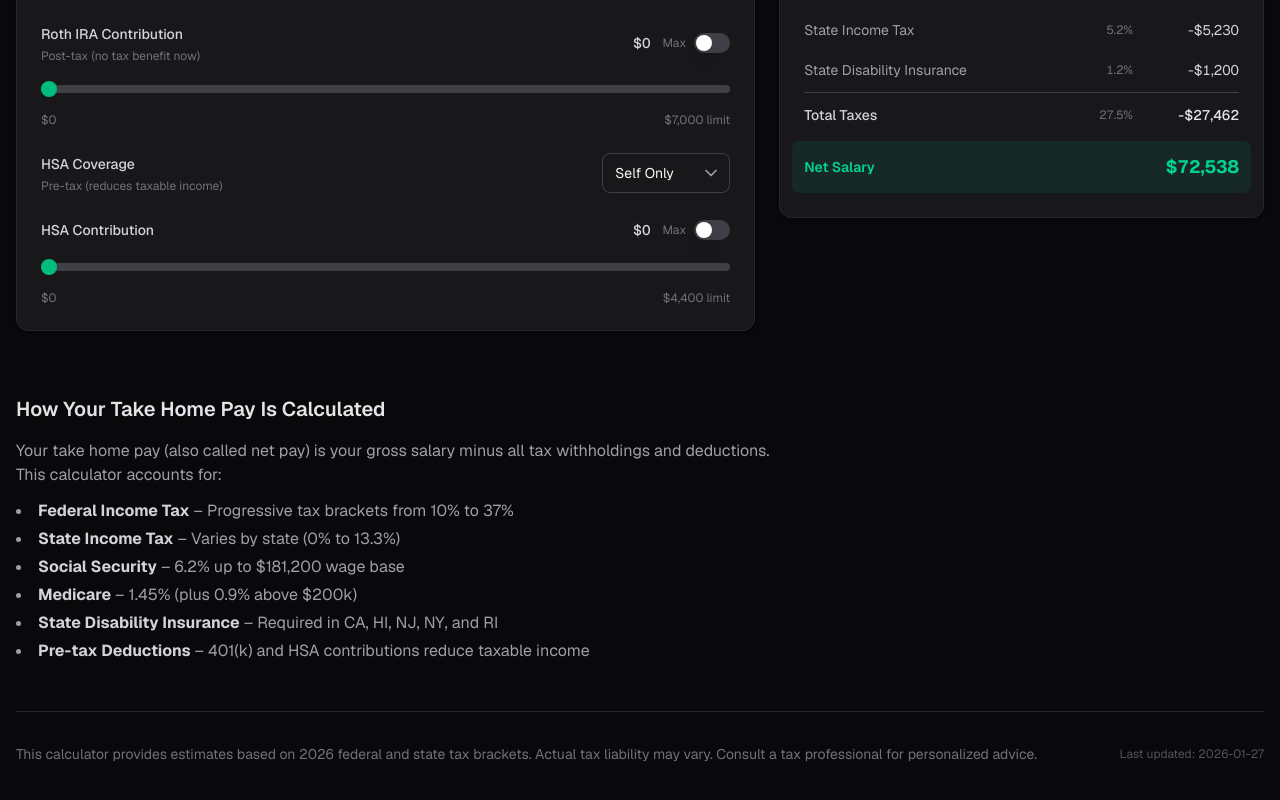
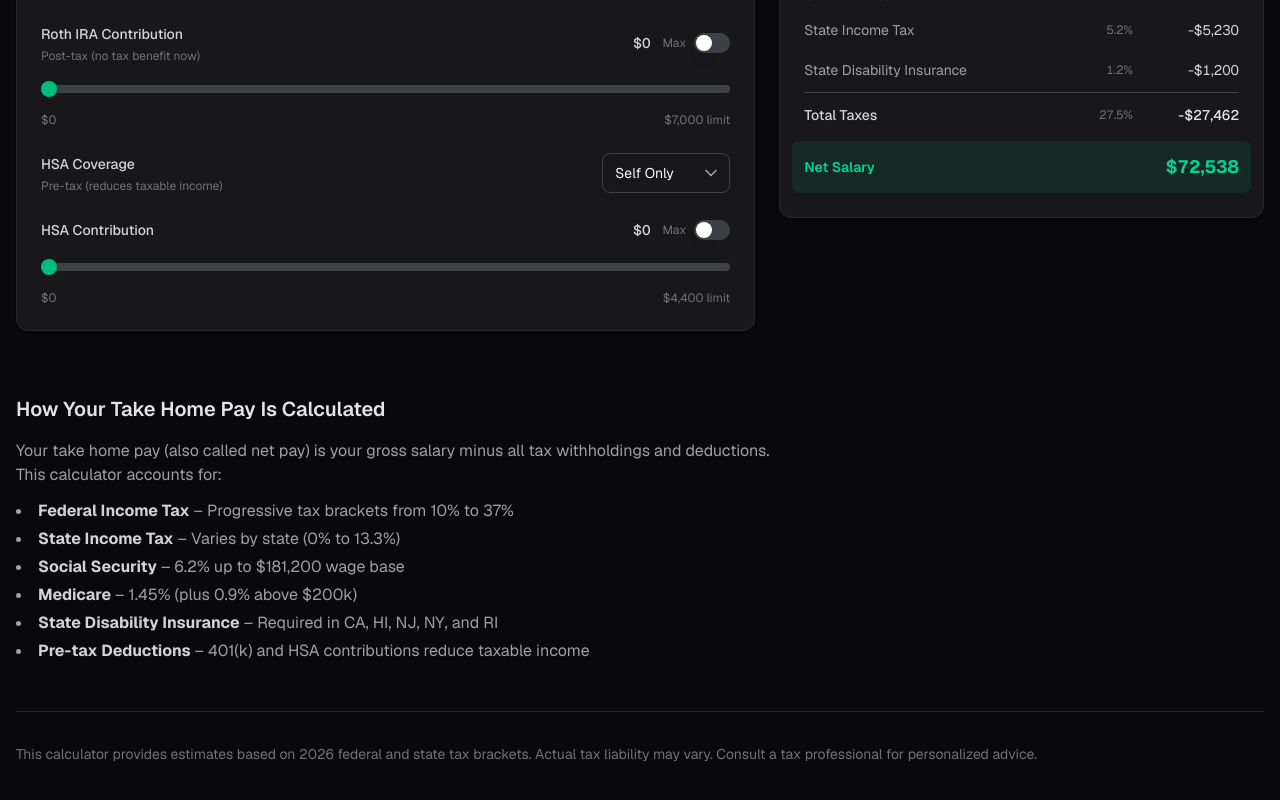
Before and after one commit to cctdaniel/take-home-pay, a Next.js app: page / in a window 1280 px wide. Shown: the part 800-1600 px from the top of the page. Built offline with nearby package versions, Linux system fonts and the light colour scheme.

Commit message:
Use build timestamp fallback for last updated

```diff
--- a/app/page.tsx
+++ b/app/page.tsx
@@ -54,9 +54,11 @@ export default function Home() {
               This calculator provides estimates based on {TAX_YEAR} federal and state tax brackets.
               Actual tax liability may vary. Consult a tax professional for personalized advice.
             </p>
-            <p className="text-xs text-zinc-600 whitespace-nowrap">
-              Last updated: {LAST_UPDATED}
-            </p>
+            {LAST_UPDATED ? (
+              <p className="text-xs text-zinc-600 whitespace-nowrap">
+                Last updated: {LAST_UPDATED}
+              </p>
+            ) : null}
           </div>
         </footer>
       </main>
--- a/lib/constants/tax-year.ts
+++ b/lib/constants/tax-year.ts
@@ -4,6 +4,6 @@
 // ============================================================================
 
 export const TAX_YEAR = 2026;
-const DEFAULT_LAST_UPDATED = "2026-01-27";
-export const LAST_UPDATED = process.env.NEXT_PUBLIC_LAST_UPDATED ?? DEFAULT_LAST_UPDATED;
+const BUILD_TIMESTAMP = process.env.NEXT_PUBLIC_BUILD_TIMESTAMP;
+export const LAST_UPDATED = process.env.NEXT_PUBLIC_LAST_UPDATED ?? BUILD_TIMESTAMP ?? null;
 export const DATA_SOURCE = "IRS Revenue Procedure 2025-XX"; // Update with actual Rev Proc number
--- a/scripts/with-last-updated.mjs
+++ b/scripts/with-last-updated.mjs
@@ -12,9 +12,11 @@ const gitResult = spawnSync("git", ["log", "-1", "--format=%cs"], {
 });
 
 const lastUpdated = gitResult.status === 0 ? gitResult.stdout.trim() : "";
+const buildTimestamp = new Date().toISOString();
 
 const env = {
   ...process.env,
+  NEXT_PUBLIC_BUILD_TIMESTAMP: buildTimestamp,
   ...(lastUpdated ? { NEXT_PUBLIC_LAST_UPDATED: lastUpdated } : {}),
 };
 
```
